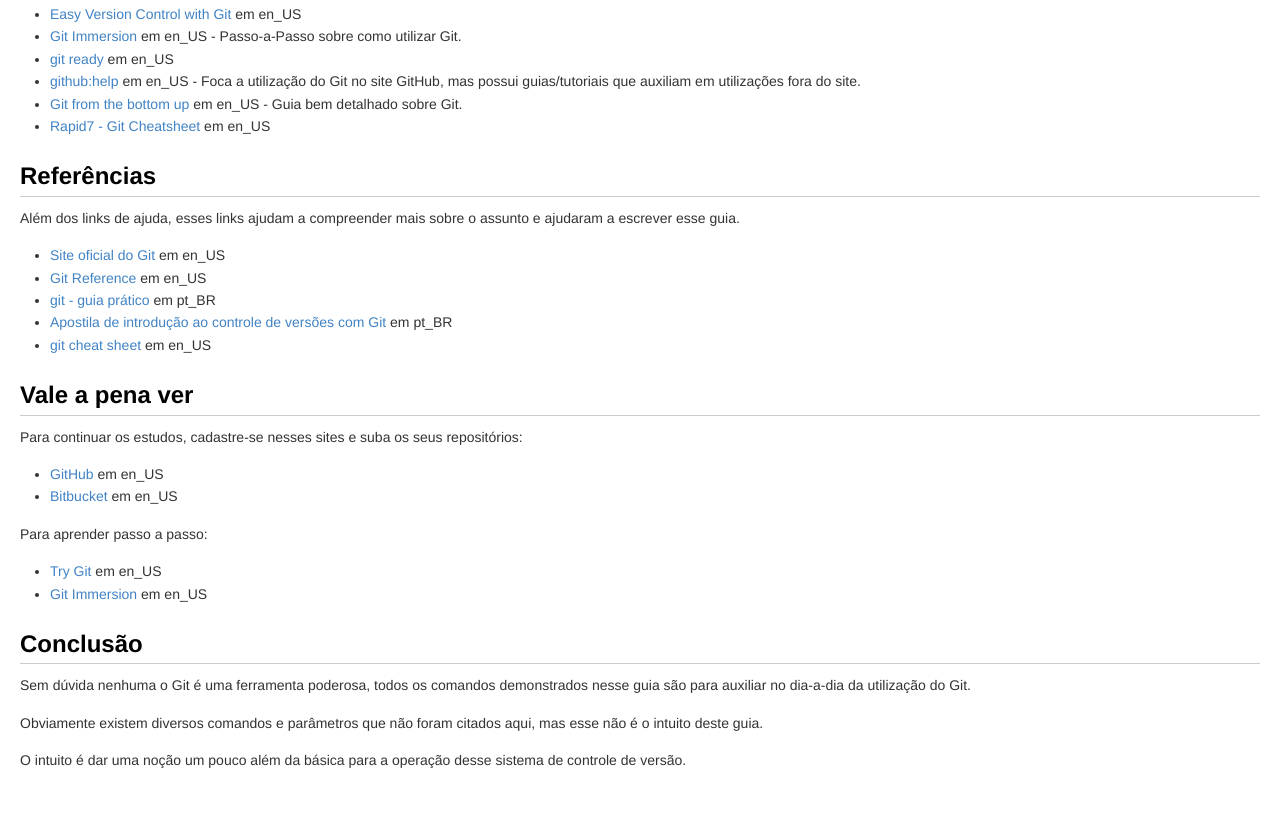
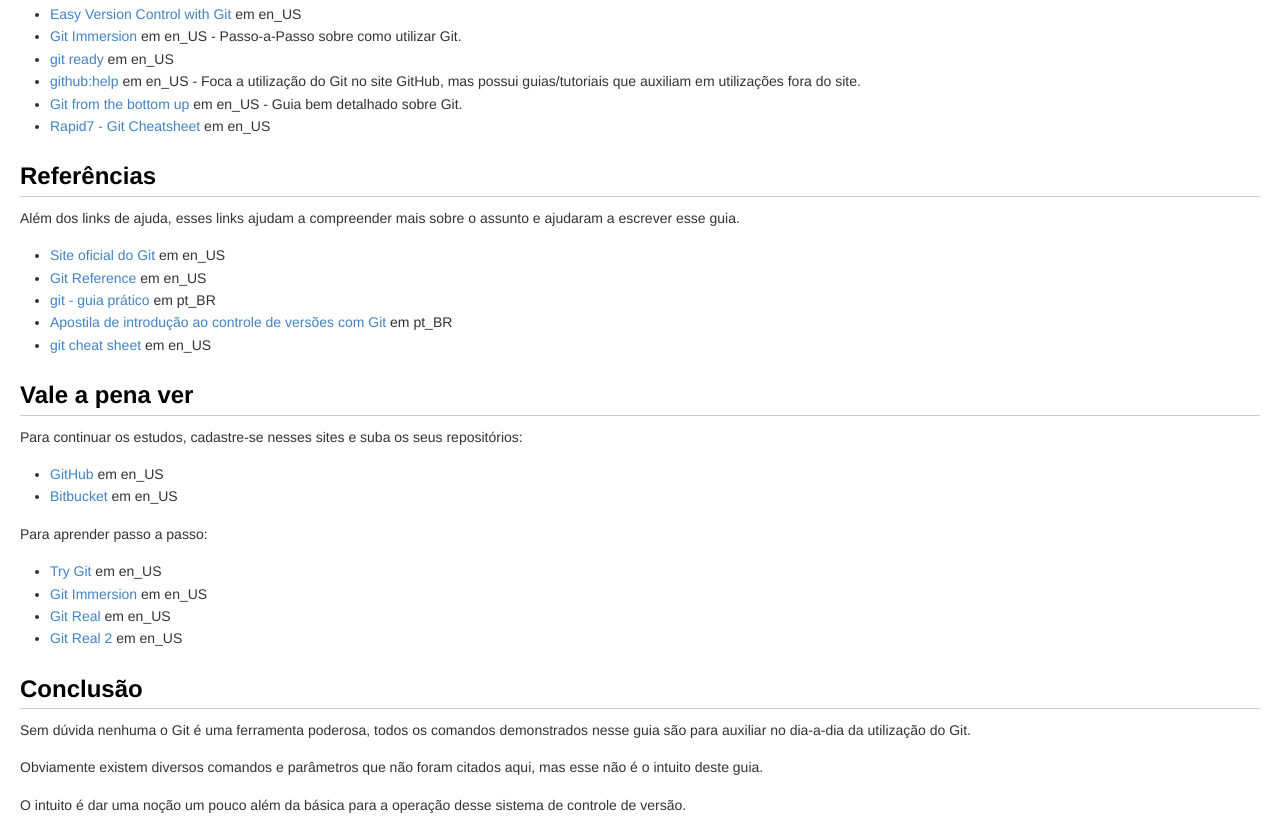
Before and after one commit to fadamiao/git-start, a plain HTML site: page git-start.html in a window 1280 px wide. Shown: the part 7477-8313 px from the top of the page. Before the commit the page ends 8268 px from the top, so only its background shows below. Drawn offline with Linux system fonts and the light colour scheme.

Commit message:
Alteração do segundo 'Git Real' para 'Git Real 2' Geração dos formatos da alterção do pull request #11 (Obrigado @bggo)

```diff
--- a/git-start.html
+++ b/git-start.html
@@ -447,6 +447,8 @@ $ git push -u origin master
 <ul>
 <li><a href="http://try.github.com">Try Git</a> em en_US</li>
 <li><a href="http://gitimmersion.com/">Git Immersion</a> em en_US</li>
+<li><a href="http://www.codeschool.com/courses/git-real">Git Real</a> em en_US</li>
+<li><a href="http://www.codeschool.com/courses/git-real-2">Git Real 2</a> em en_US</li>
 </ul>
 <h2 id="conclusao">Conclusão</h2>
 <p>Sem dúvida nenhuma o Git é uma ferramenta poderosa, todos os comandos demonstrados nesse guia são para auxiliar no dia-a-dia da utilização do Git.</p>
```
Also changed, not shown: 3 other files.
